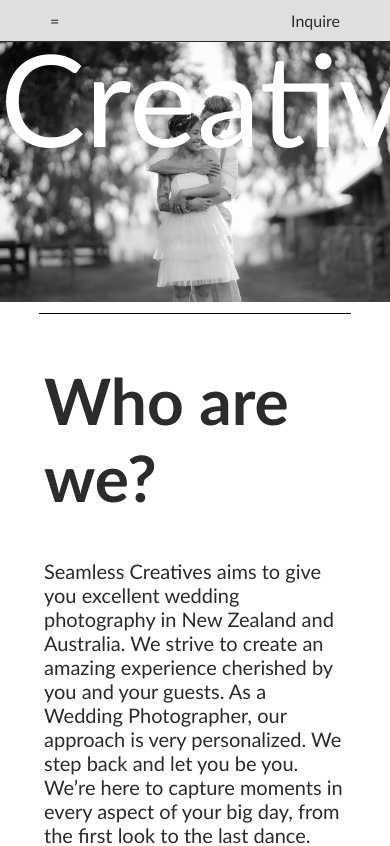
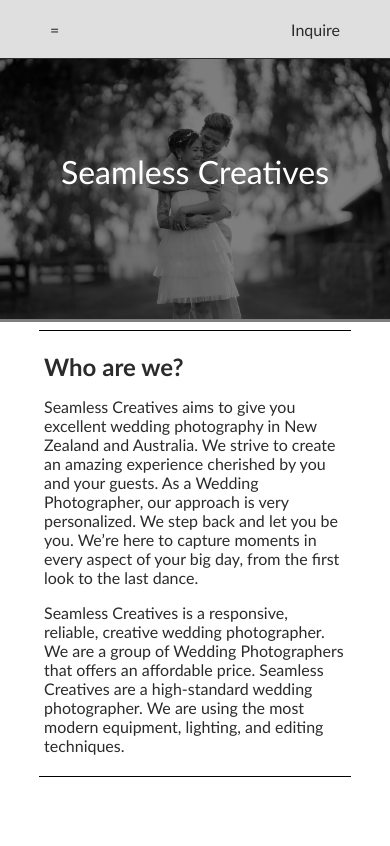
Before and after one commit to RainierJared/SeamlessCreativesApp, a React (Vite) app in the folder seamless-creatives-app/: page / in a window 390 px wide. Shown: the top 846 px of the page. Built offline with nearby package versions, Linux system fonts and the light colour scheme.

Commit message:
Added some responsiveness

```diff
--- a/seamless-creatives-app/src/App.css
+++ b/seamless-creatives-app/src/App.css
@@ -9,7 +9,7 @@ body {
 }
 
 .navbar {
-  height: 5vh;
+  height: 7vh;
   background-color: rgb(223, 223, 223);
   display: flex;
   justify-content: space-between;
@@ -23,6 +23,7 @@ body {
 }
 
 .slideshow {
+  height: 100%;
   width: 100%;
   position: relative;
   margin: auto;
@@ -30,11 +31,12 @@ body {
 
 .mySlides {
   display: none;
+  position: relative;
   margin-bottom: 2%;
 }
 
 .mySlides .content {
-  font-size: 8rem;
+  font-size: 10rem;
   color: white;
   position: absolute;
   text-align: center;
@@ -59,7 +61,8 @@ body {
   height: 100%;
   background-color: rgba(0,0,0,0.5);
   position: absolute;
-  z-index: 1;
+  bottom: 0.2%;
+  z-index: 1
 }
 
 .mainText {
@@ -111,3 +114,79 @@ body {
   height: 80%;
   align-items: center;
 }
+
+@media screen and (max-width: 1362px) {
+  .mySlides .content {
+    font-size: 8rem;
+  }
+
+  .mainText h1 {
+    font-size: 2rem;
+  }
+
+  .mainText p {
+    font-size: 1rem;
+  }
+
+  .about h1 {
+    font-size: 2rem;
+  }
+
+  .about p {
+    font-size: 1rem;
+  }
+}
+
+@media screen and (max-width: 1090px) {
+  .mySlides .content {
+    font-size: 6rem;
+  }
+  .mainText h1 {
+    font-size: 2rem;
+  }
+
+  .mainText p {
+    font-size: 1rem;
+  }
+
+  .about h1 {
+    font-size: 2rem;
+  }
+
+  .about p {
+    font-size: 1rem;
+  }
+}
+
+@media screen and (max-width: 820px) {
+  .mySlides .content {
+    font-size: 4rem;
+  }
+}
+
+@media screen and (max-width: 545px) {
+  .mySlides .content {
+    font-size: 3rem;
+  }
+  .mainText h1 {
+    font-size: 1.5rem;
+  }
+
+  .mainText p {
+    font-size: 1rem;
+  }
+
+  .about h1 {
+    font-size: 1.5rem;
+  }
+
+  .about p {
+    font-size: 1rem;
+  }
+}
+
+@media screen and (max-width: 410px) {
+  .mySlides .content {
+    font-size: 2rem;
+  }
+}
--- a/seamless-creatives-app/src/App.jsx
+++ b/seamless-creatives-app/src/App.jsx
@@ -41,27 +41,30 @@ function App() {
                 <div className='content'>
                   Seamless Creatives
                 </div>
+                <div className='overlay'></div>
           </div>
             <div className='mySlides fade'>
                 <img src={banner2} alt="Photo of wedding 1" style={{width:'100%'}}/>
                 <div className='content'>
                   Seamless Creatives
                 </div>
+                <div className='overlay'></div>
           </div>
               <div className='mySlides fade'>
                 <img src={banner3} alt="Photo of wedding 1" style={{width:'100%'}}/>
                 <div className='content'>
                   Seamless Creatives
                 </div>
+                <div className='overlay'></div>
           </div>
               <div className='mySlides fade'>
                 <img src={banner4} alt="Photo of wedding 1" style={{width:'100%'}}/>
                 <div className='content'>
                   Seamless Creatives
                 </div>
+                <div className='overlay'></div>
           </div>
         </div>
-
         <div className='mainText'>
           <h1>Who are we?</h1>
           <p>Seamless Creatives aims to give you excellent wedding photography in New Zealand and Australia. We strive to create an amazing experience cherished by you and your guests. As a Wedding Photographer, our approach is very personalized. We step back and let you be you. We’re here to capture moments in every aspect of your big day, from the first look to the last dance.</p>
```
